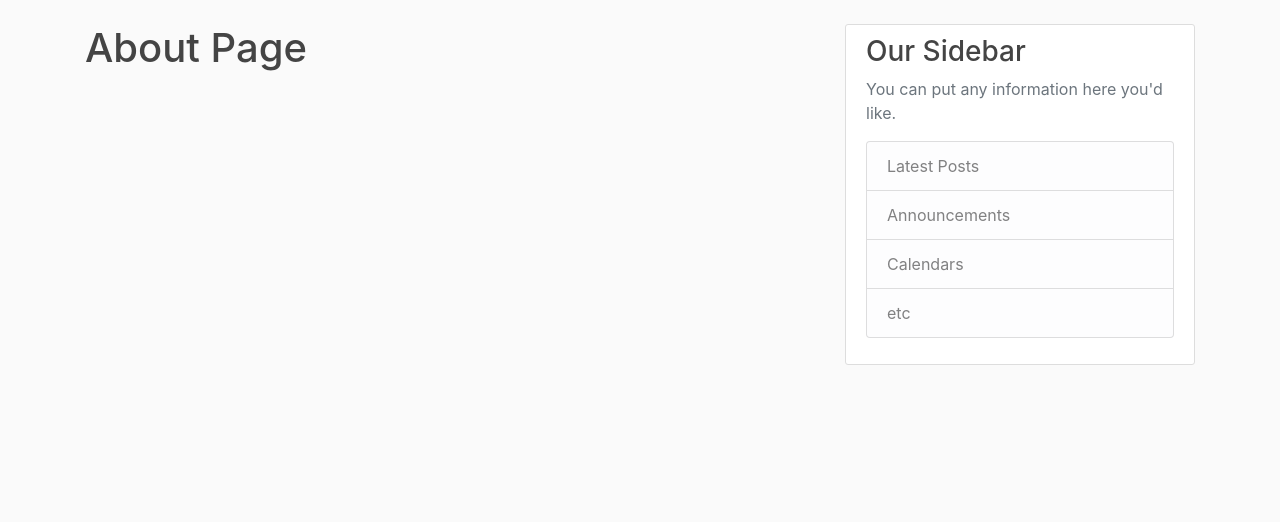
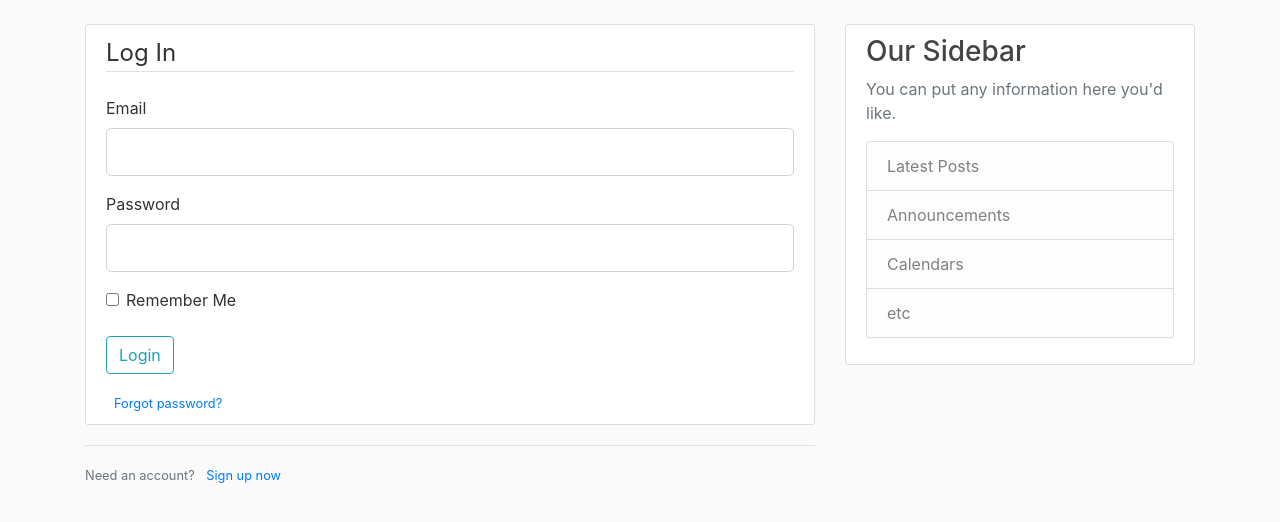
Before and after one commit to avadhut007/project-flask, a Flask app: page /login in a window 1280 px wide. Shown: the part 56-578 px from the top of the page. Run offline with Flask 2, Linux system fonts and the light colour scheme; some libraries are stand-ins or nearby versions.

Commit message:
added login forms

```diff
--- a/Application.py
+++ b/Application.py
@@ -1,4 +1,4 @@
-from flask import Flask, render_template, url_for
+from flask import Flask, render_template, url_for, flash, redirect
 from forms import RegistrationForm, LoginForm
 
 app = Flask(__name__)
@@ -35,11 +35,21 @@ def about():
 @app.route("/register", methods=['GET','POST'])
 def register():
     form = RegistrationForm()
+    if form.validate_on_submit():
+        flash(f'Account created for {form.username.data} !', 'success')
+        return redirect(url_for('home'))
+
     return render_template('register.html', title='Register', form=form)
 
-@app.route("/login")
+@app.route("/login", methods=['GET','POST'])
 def login():
     form = LoginForm()
+    if form.validate_on_submit():
+        if form.email.data == 'admin@blog.com' and form.password.data == 'password':
+            flash('Yopu have been logged in!', 'success')
+            return redirect(url_for('home'))
+        else:
+            flash('Login Unsuccessful. please check username and password', 'danger')
     return render_template('login.html', title='Login', form=form)
 
 
--- a/forms.py
+++ b/forms.py
@@ -5,10 +5,10 @@ from wtforms.validators import DataRequired, Length, Email, EqualTo
 
 class RegistrationForm(FlaskForm):
 
-    username = StringField('User Name', validators=[ DataRequired(), Length(min=2, max=25, message='minimum length is 2 chars') ])
+    username = StringField('User Name', validators=[ DataRequired(), Length(min=2, max=25) ])
     email = StringField('Email', validators=[ DataRequired(), Email() ])
     password = PasswordField('Password', validators=[ DataRequired() ])
-    confirm_password = PasswordField('Confirm Password', validators=[ DataRequired(), EqualTo('password', 'password does not match') ])
+    confirm_password = PasswordField('Confirm Password', validators=[ DataRequired(), EqualTo('password') ])
     submit = SubmitField('Sign Up')
 
 
--- a/templates/layout.html
+++ b/templates/layout.html
@@ -42,7 +42,17 @@
     <main role="main" class="container">
         <div class="row">
             <div class="col-md-8">
-            {% block content %}{% endblock %}
+
+                {% with messages = get_flashed_messages(with_categories=true) %}
+                    {% if messages %}
+                        {% for category, message in messages %}
+                            <div class="alert alert-{{ category }}">
+                                {{ message }}
+                            </div>
+                        {% endfor %}
+                    {% endif %}
+                {% endwith %}
+                {% block content %}{% endblock %}
             </div>
             <div class="col-md-4">
             <div class="content-section">
--- a/templates/login.html
+++ b/templates/login.html
@@ -1,5 +1,57 @@
 {% extends 'layout.html' %}
+
 {% block content %}
-    <h1>About Page</h1>
+    <div class="content-section">
+        <form method="POST" action="">
+            {{ form.hidden_tag() }}
+            <fieldset class="form-group">
+                <legend class="border-bottom mb-4">Log In</legend>
+                <div class="form-group">
+                        {{ form.email.label(class="form-control-label") }}
+                        {% if form.email.errors %}
+                            {{ form.email(class="form-control form-control-lg is-invalid") }}
+                            <div class="invalid-feedback">
+                                {% for error in form.email.errors %}
+                                        <span>{{ error }}</span>
+                                {% endfor %}
+                            </div>
 
+                        {% else %}
+                            {{ form.email(class="form-control form-control-lg") }}
+                        {% endif %}
+                </div>
+                <div class="form-group">
+                        {{ form.password.label(class="form-control-label") }}
+                        {% if form.password.errors %}
+                            {{ form.password(class="form-control form-control-lg is-invalid") }}
+                            <div class="invalid-feedback">
+                                {% for error in form.password.errors %}
+                                        <span>{{ error }}</span>
+                                {% endfor %}
+                            </div>
+
+                        {% else %}
+                            {{ form.password(class="form-control form-control-lg") }}
+                        {% endif %}
+                </div>
+                <div class="form-check">
+                    {{ form.remember(class="form-check-input") }}
+                    {{ form.remember.label(class="form-check-input-label") }}
+                </div>
+
+            </fieldset>
+            <div class="form-group">
+                {{ form.submit(class="btn btn-outline-info") }}
+            </div>
+            <small class="text-muted ml-2">
+                <a href="#">Forgot password?</a>
+            </small>
+        </form>
+
+    </div>
+    <div class="border-top pt-3">
+        <small class="text-muted">
+            Need an account? <a class="ml-2" href="{{ url_for('register') }}">Sign up now </a> <!--login is function name in Application.py -->
+        </small>
+    </div>
 {% endblock content %}
```
Also changed, not shown: templates/register.html (+46 -4 lines).
